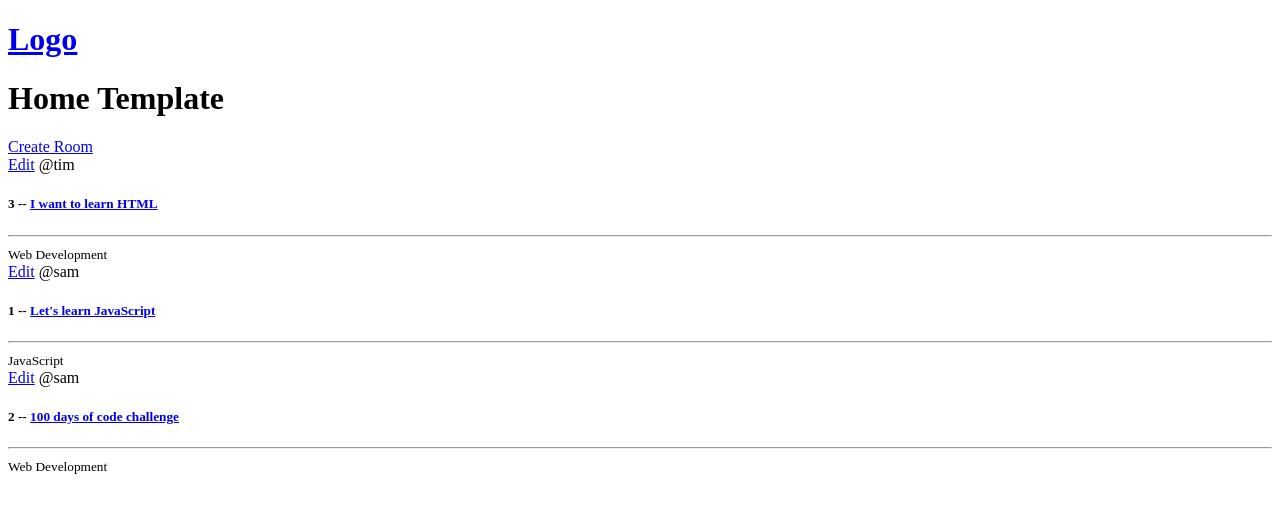
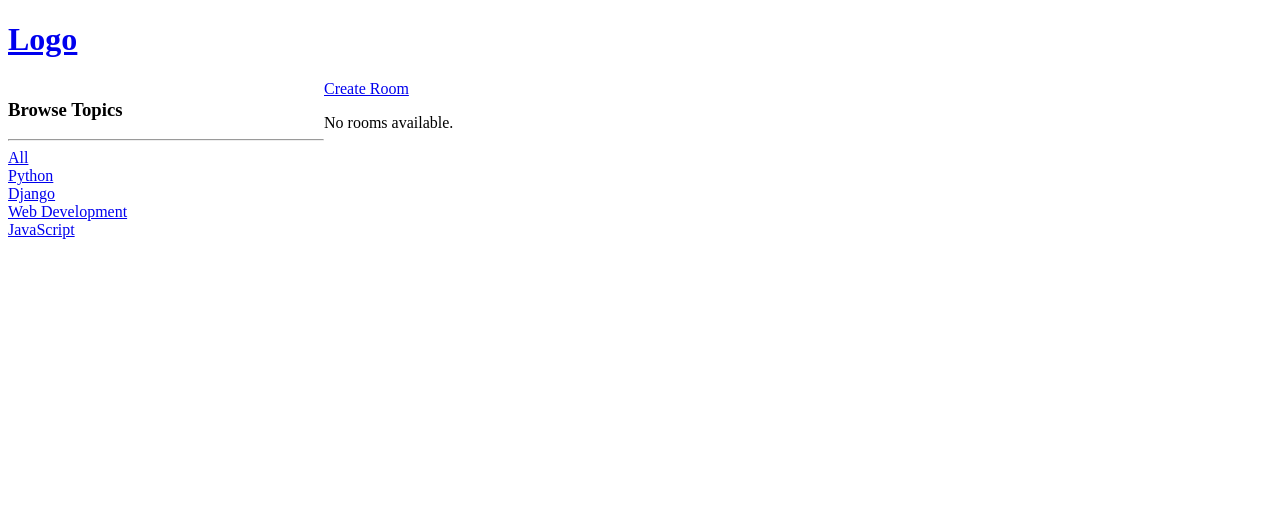
Before and after one commit to samobeng14Dev/studybuddy-django-app, a Django app: a page that uses base/templates/base/home.html in a window 1280 px wide. Shown: the top 513 px of the page. Run offline with Django 5.2, Linux system fonts and the light colour scheme; data comes from the database, SQL or seed files in the repository; both versions use the stored data as it was after the commit.

Commit message:
delete rooms,filter topics

```diff
--- a/base/templates/base/home.html
+++ b/base/templates/base/home.html
@@ -1,7 +1,30 @@
 {% extends 'main.html' %}
 
 {% block content %}
-<h1>Home Template</h1>
+
+<style>
+    .home-container{
+        display: grid;
+        grid-template-columns:1fr 3fr;
+    }
+</style>
+
+<div class="home-container">
+    <div>
+        <h3>Browse Topics</h3>
+        <hr>
+
+        <div>
+            <a href="{% url 'home' %}">All</a>
+        </div>
+
+        {% for topic in topics %}
+        <div>
+            <a href="{% url 'home' %}?q={{topic.name}}">{{topic.name}}</a>
+        </div>
+
+        {% endfor%}
+    </div>
 
     <div>
         <a href="{% url 'create-room' %}">Create Room</a>
@@ -9,9 +32,13 @@
             {% for room in rooms %}
             <div>
                 <a href="{% url 'update-room' room.id %}">Edit</a>
+                <a href="{% url 'delete-room' room.id %}">Delete</a>
+
                 <span>@{{room.host.username}}</span>
-            <h5>{{ room.id }} -- <a href="{% url 'room' room.id %}">{{ room.name }}</a></h5>
-            <hr>
+                <h5>
+                    {{ room.id }} -- <a href="{% url 'room' room.id %}">{{ room.name }}</a>
+                </h5>
+                <hr />
                 <small>{{room.topic.name}}</small>
             </div>
             {% empty %}
@@ -20,4 +47,6 @@
         </div>
     </div>
 
+</div>
+
 {% endblock %}
--- a/base/urls.py
+++ b/base/urls.py
@@ -5,5 +5,9 @@
     path('', views.home, name='home'),
     path('room/<int:pk>/', views.room, name='room'),
     path('create-room/', views.createRoom, name='create-room'),
+
     path('update-room/<int:pk>/', views.updateRoom, name='update-room'),
+    path('delete-room/<int:pk>/', views.deleteRoom, name='delete-room'),
+
+
 ]
--- a/base/views.py
+++ b/base/views.py
@@ -1,5 +1,5 @@
 from django.shortcuts import render,redirect
-from .models import Room
+from .models import Room,Topic
 from .forms import RoomForm
 
 # Global rooms list
@@ -11,9 +11,13 @@
 
 # Create your views here.
 def home(request):
-    rooms = Room.objects.all()
+    q= request.GET.get('q') if request.GET.get('q') != None else ''
+    rooms = Room.objects.filter(topic__name__icontains=q)
+
+    topics = Topic.objects.all()
     context = {
-        'rooms': rooms
+        'rooms': rooms,
+        'topics': topics
     }
     return render(request, 'base/home.html', context)
 
@@ -45,3 +49,10 @@
 
     context = {'form': form}
     return render(request, 'base/room_form.html', context)
+
+def deleteRoom(request,pk):
+    room = Room.objects.get(id=pk)
+    if request.method == 'POST':
+        room.delete()
+        return redirect('home')
+    return render(request, 'base/delete.html', {'obj': room})
```
Also changed, not shown: base/templates/base/delete.html (added, +12 -0 lines), db.sqlite3. Lines whose indentation alone changed are shown as unchanged.
